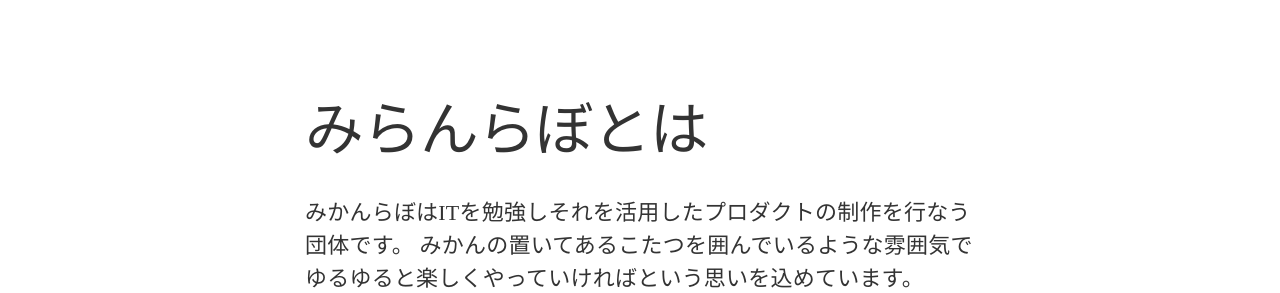
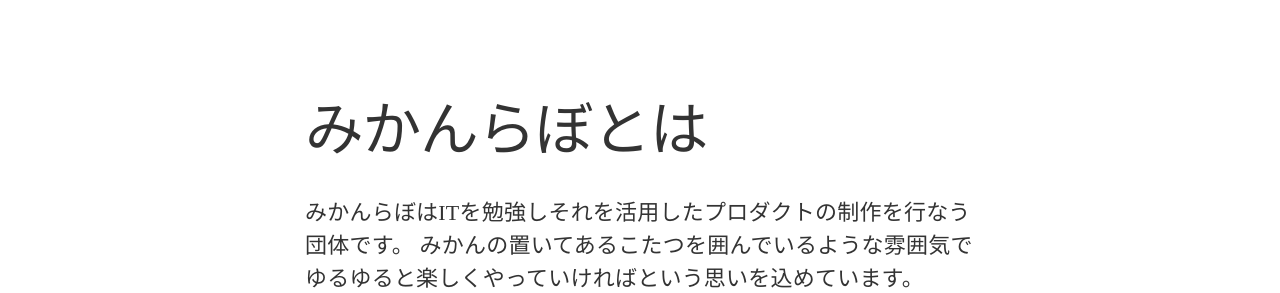
Before and after one commit to potsbo/mikan-web, a Jekyll site: the page built from _posts/2999-12-21-about.markdown, in a window 1280 px wide. Shown: the part 442-735 px from the top of the page. Built offline with Jekyll 4.4.1, drawn with Linux system fonts in a browser that asks for light colours; nearby versions of some CDN libraries; some web fonts are replaced; Markdown is read by kramdown in place of the engine named in the settings.

Commit message:
たいぽ

```diff
--- a/_posts/2999-12-21-about.markdown
+++ b/_posts/2999-12-21-about.markdown
@@ -10,6 +10,6 @@ bgGradientOpacity: darker
 syntaxHighlighter: no
 ---
 
-## みらんらぼとは
+## みかんらぼとは
 みかんらぼはITを勉強しそれを活用したプロダクトの制作を行なう団体です。
 みかんの置いてあるこたつを囲んでいるような雰囲気でゆるゆると楽しくやっていければという思いを込めています。
```
